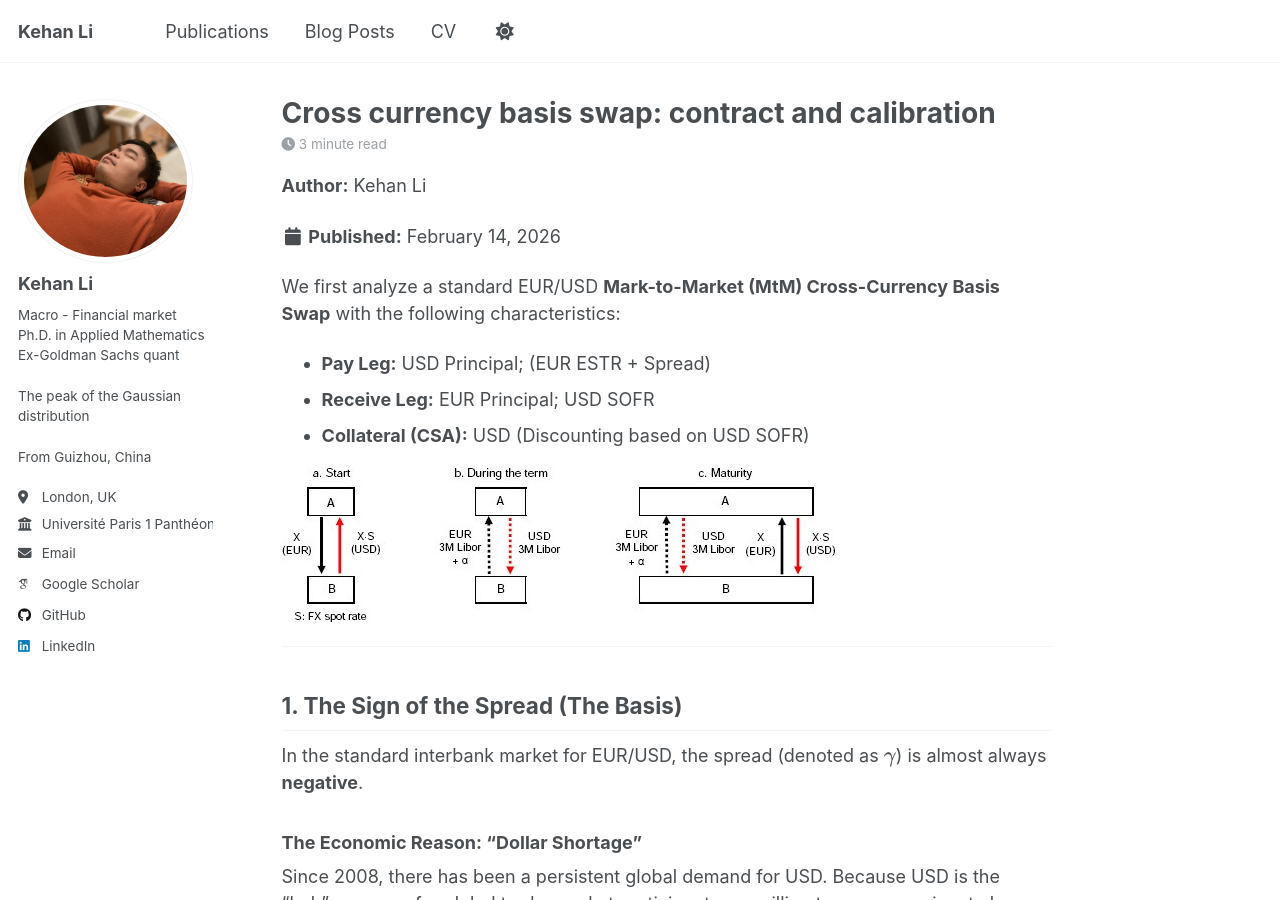
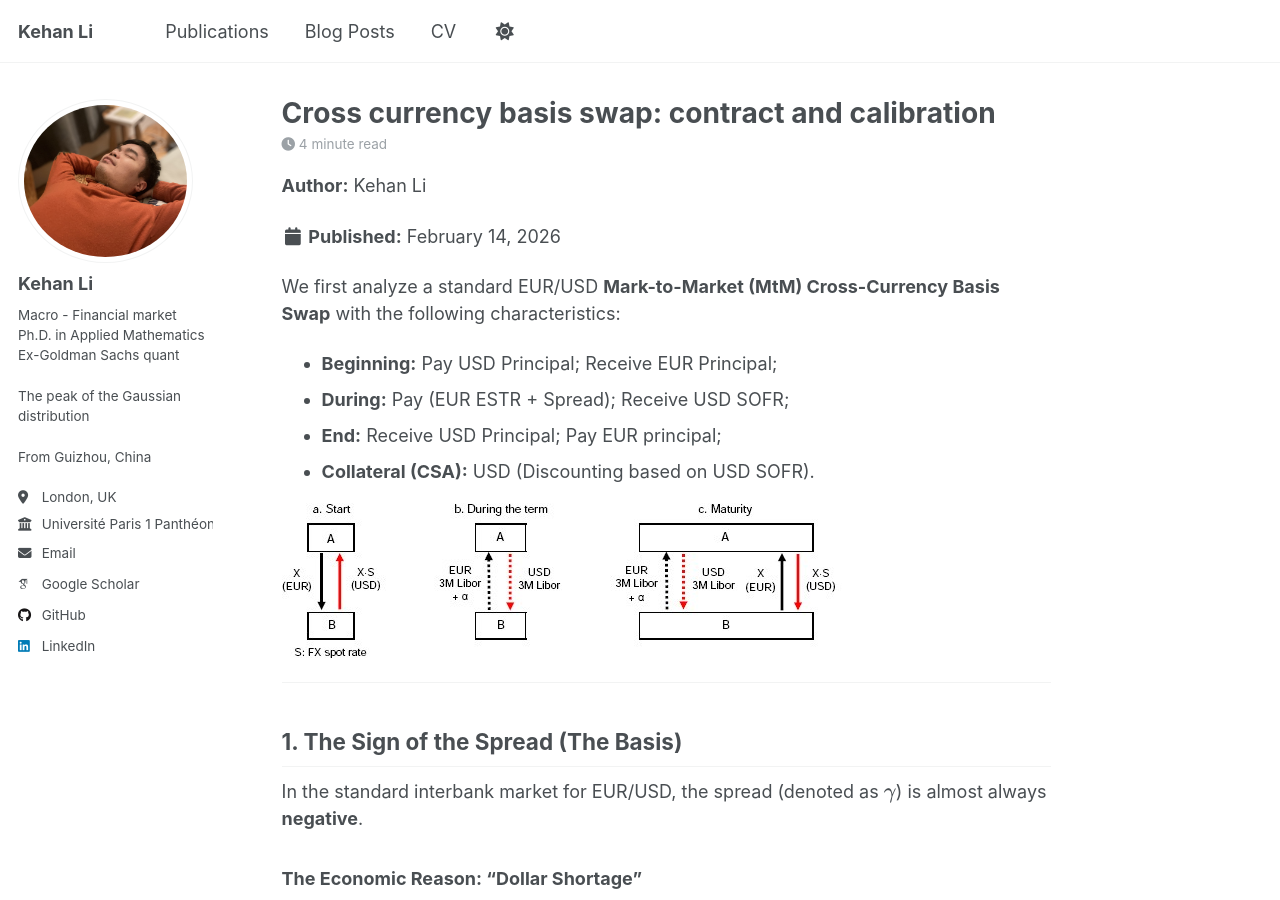
Before and after one commit to KehanLi-1123/KehanLi.github.io, a Jekyll site: the page built from _posts/2026-02-14-Rates-7.md, in a window 1280 px wide and 900 px high. Built offline with Jekyll 4.4.1, drawn with Linux system fonts in a browser that asks for light colours; some web fonts are replaced.

Commit message:
Enhance EUR/USD swap description with cash flow details
Added detailed cash flow structure for the EUR/USD Mark-to-Market Cross-Currency Basis Swap.

```diff
--- a/_posts/2026-02-14-Rates-7.md
+++ b/_posts/2026-02-14-Rates-7.md
@@ -5,9 +5,10 @@ date: 2026-02-14
 ---
 
 We first analyze a standard EUR/USD **Mark-to-Market (MtM) Cross-Currency Basis Swap** with the following characteristics:
-* **Pay Leg:** USD Principal; (EUR ESTR + Spread)
-* **Receive Leg:** EUR Principal; USD SOFR
-* **Collateral (CSA):** USD (Discounting based on USD SOFR)
+* **Beginning:** Pay USD Principal; Receive EUR Principal;
+* **During:**    Pay (EUR ESTR + Spread); Receive USD SOFR;
+* **End:**       Receive USD Principal; Pay EUR principal;
+* **Collateral (CSA):** USD (Discounting based on USD SOFR).
 
 ![*CrossCurrencyBasisSWap cashflows*](https://raw.githubusercontent.com/KehanLi-1123/KehanLi.github.io/master/images/CrossCurrencyBasisSwap.jpg)
 
```
